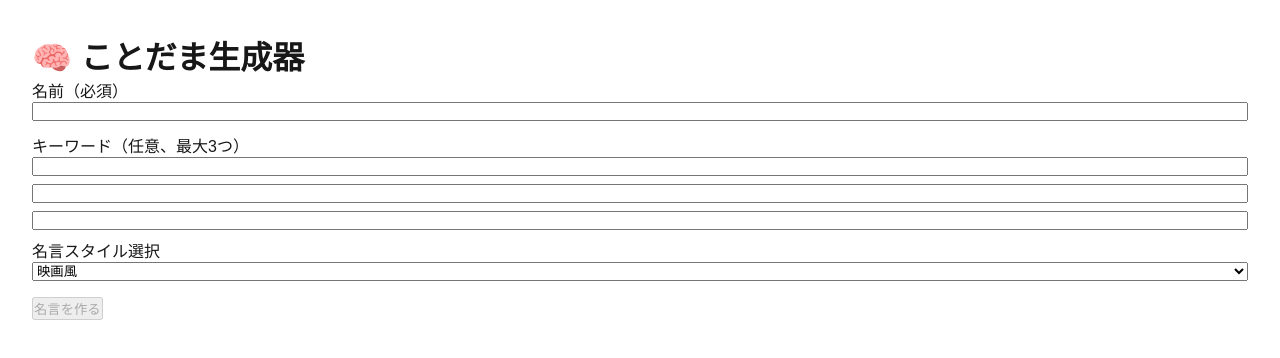
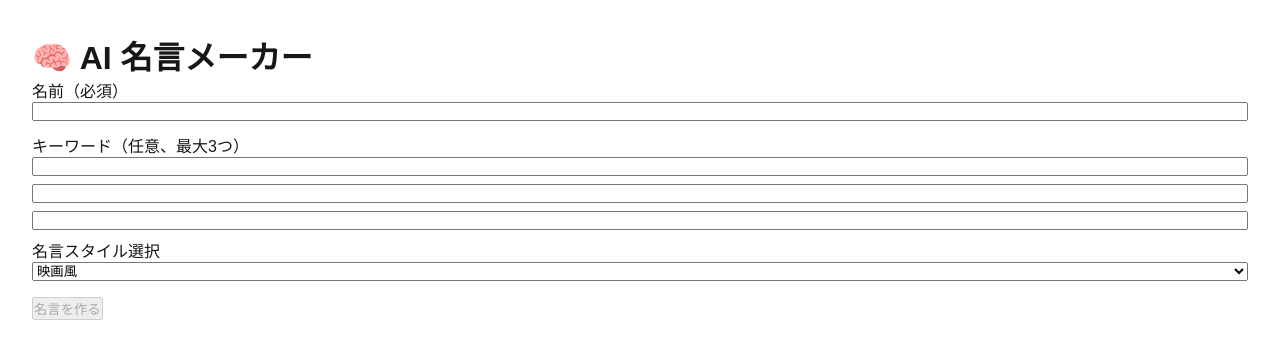
Before and after one commit to t-wtdon/kotodama, a Next.js app: page / in a window 1280 px wide. Shown: the top 358 px of the page. Built offline with nearby package versions, Linux system fonts and the light colour scheme.

Commit message:
コードの修正

```diff
--- a/src/app/page.tsx
+++ b/src/app/page.tsx
@@ -4,7 +4,7 @@ import { useState } from "react";
 
 const styles = ["映画風", "漫画風", "古典文学風", "占い風", "偉人風"];
 
-export const Home = () => {
+const Home = () => {
   const [name, setName] = useState("");
   const [keywords, setKeywords] = useState(["", "", ""]);
   const [style, setStyle] = useState(styles[0]);
@@ -21,7 +21,6 @@ export const Home = () => {
     setLoading(true);
     setOutput("");
 
-    // キーワードは空のものを除いて絞る
     const filteredKeywords = keywords.filter((k) => k.trim() !== "");
 
     try {
@@ -42,7 +41,7 @@ export const Home = () => {
 
   return (
     <main style={{ padding: 32 }}>
-      <h1>🧠 ことだま生成器</h1>
+      <h1>🧠 AI 名言メーカー</h1>
 
       <label>
         名前（必須）
```
